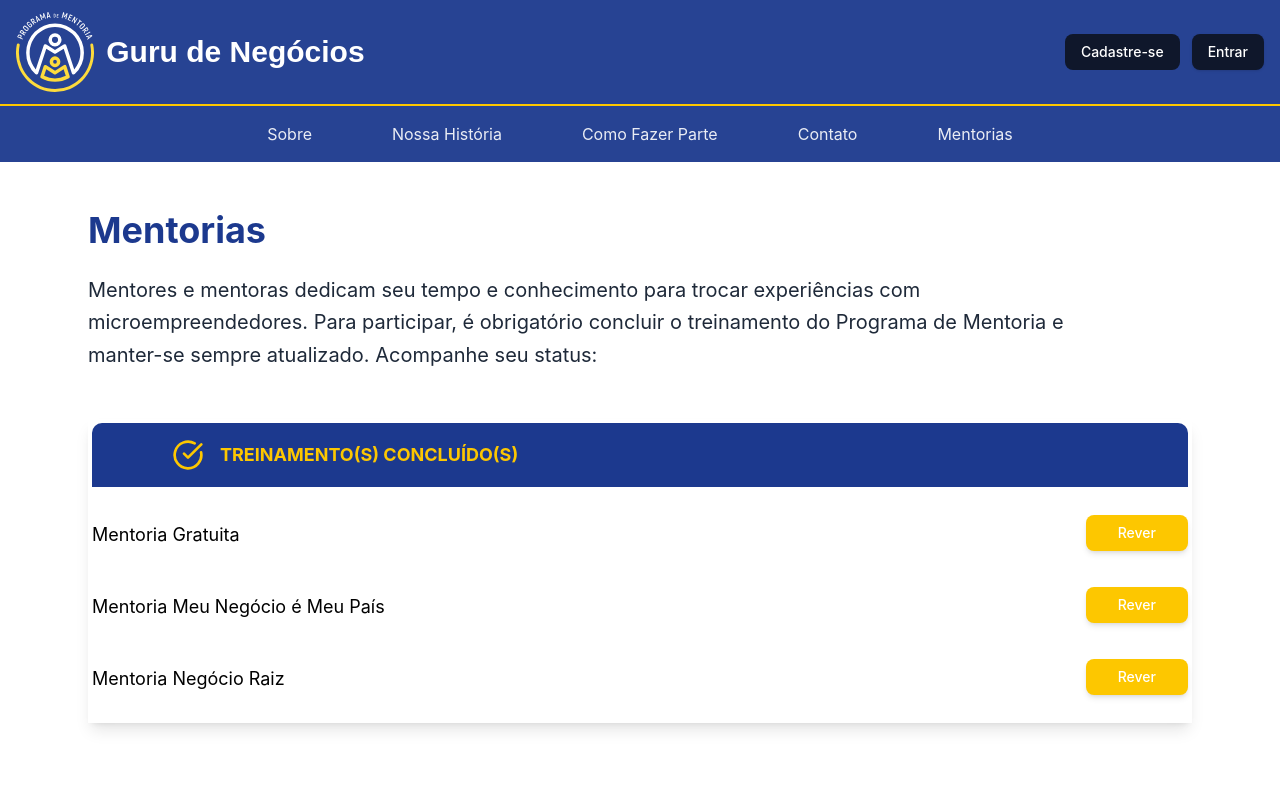
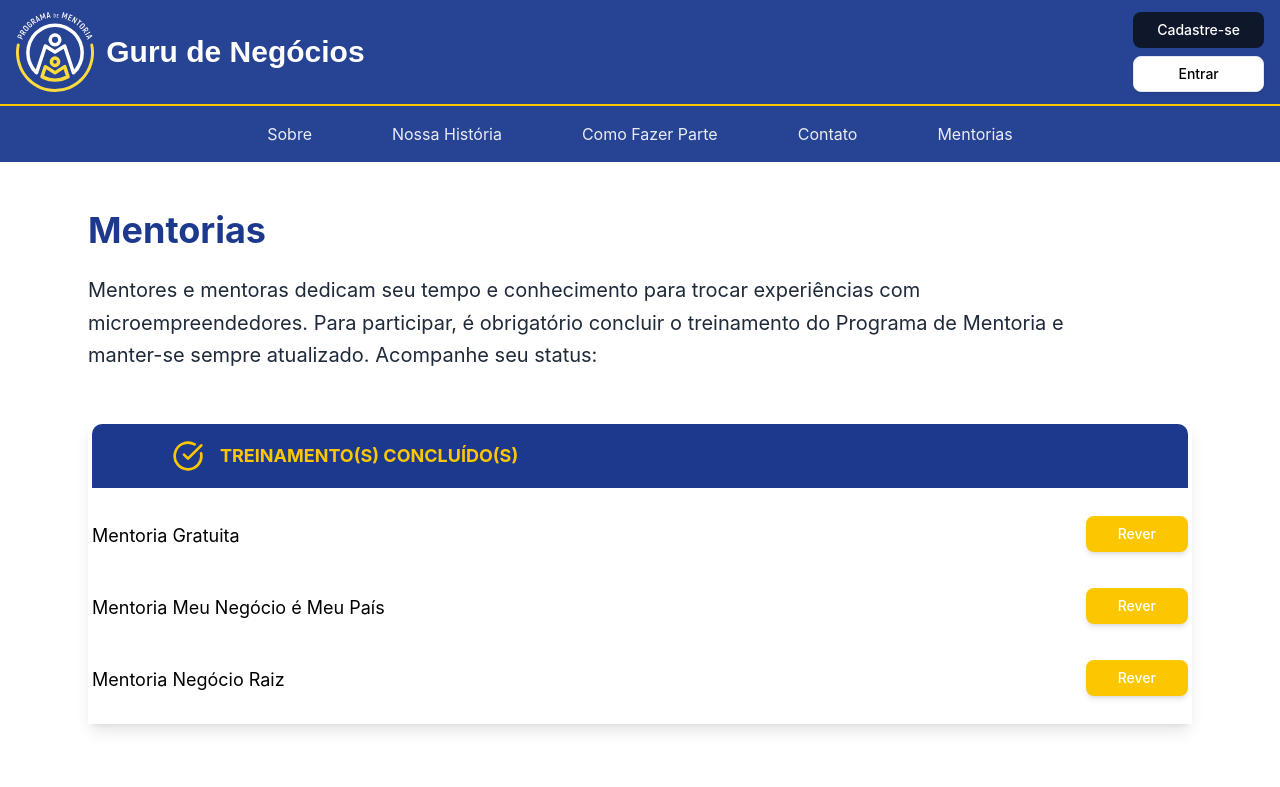
Before and after one commit to AkaGabws/Clone-Guru, a React (Vite) app: page /mentorias in a window 1280 px wide. Shown: the top 787 px of the page. Built offline with nearby package versions, Linux system fonts and the light colour scheme.

Commit message:
Atualizações dos ajuste solicitado na reunião de segunda

```diff
--- a/src/components/sections/Header.tsx
+++ b/src/components/sections/Header.tsx
@@ -70,18 +70,17 @@ export function Header() {
                 <span className="font-heading text-3xl font-bold text-white">Guru de Negócios</span>
               </Link>
 
-              <div className="hidden md:flex items-center gap-3">
-                <>
-                  <Button className="rounded-lg bg-neutral-900 text-white hover:bg-neutral-800 px-4">
+              <div className="hidden md:flex flex-col gap-2">
+                <Button className="rounded-lg bg-gray-900 text-white hover:bg-gray-800 px-6 py-2 font-medium">
                   Cadastre-se
                 </Button>
                 <Button
                   onClick={() => setShowLoginModal(true)}
-                    className="rounded-lg text-neutral-900 hover:bg-slate-100 shadow px-4"
+                  variant="outline"
+                  className="rounded-lg bg-white !text-black hover:bg-gray-100 px-6 py-2 font-medium border border-gray-300 shadow-sm"
                 >
                   Entrar
                 </Button>
-                </>
               </div>
 
               <Button
@@ -120,12 +119,13 @@ export function Header() {
               <Link to="/mentorias" className="text-white/90 hover:text-white transition-colors py-2">Mentorias</Link>
               <div className="border-t border-blue-700 pt-3 mt-2">
                 <div className="flex flex-col gap-2">
-                  <Button className="rounded-lg bg-neutral-900 text-white hover:bg-neutral-800 px-4 w-full">
+                  <Button className="rounded-lg bg-gray-900 text-white hover:bg-gray-800 px-6 py-2 font-medium w-full">
                     Cadastre-se
                   </Button>
                   <Button
                     onClick={() => setShowLoginModal(true)}
-                    className="rounded-lg text-neutral-900 hover:bg-slate-100 shadow px-4 w-full"
+                    variant="outline"
+                    className="rounded-lg bg-white !text-black hover:bg-gray-100 px-6 py-2 font-medium border border-gray-300 shadow-sm w-full"
                   >
                     Entrar
                   </Button>
```
Lines whose indentation alone changed are shown as unchanged.
